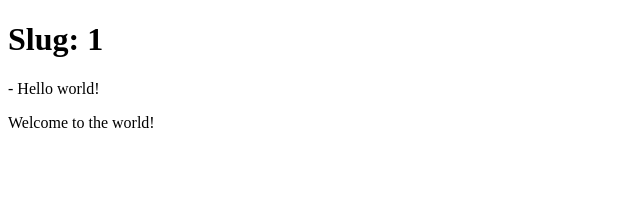
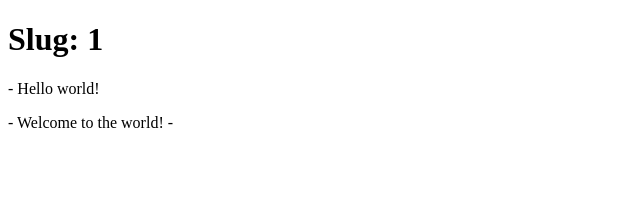
Before and after one commit to tranquocphongvn/next-jest-cicd, a Next.js app: page /blog/1 in a window 1280 px wide. Shown: the top 204 px of the page, without its empty margins (0-640 px from the left). Built offline with nearby package versions, Linux system fonts and the light colour scheme.

Commit message:
update code. error 3A

```diff
--- a/app/blog/[slug]/page.tsx
+++ b/app/blog/[slug]/page.tsx
@@ -12,6 +12,6 @@ export default function Page({ params }: Params) {
   return <>
       <h1>Slug: {params.slug}</h1>
       <p>- Hello world!</p>
-      <p> Welcome to the world! </p>
+      <p>- Welcome to the world! -</p>
   </>
 }
```
